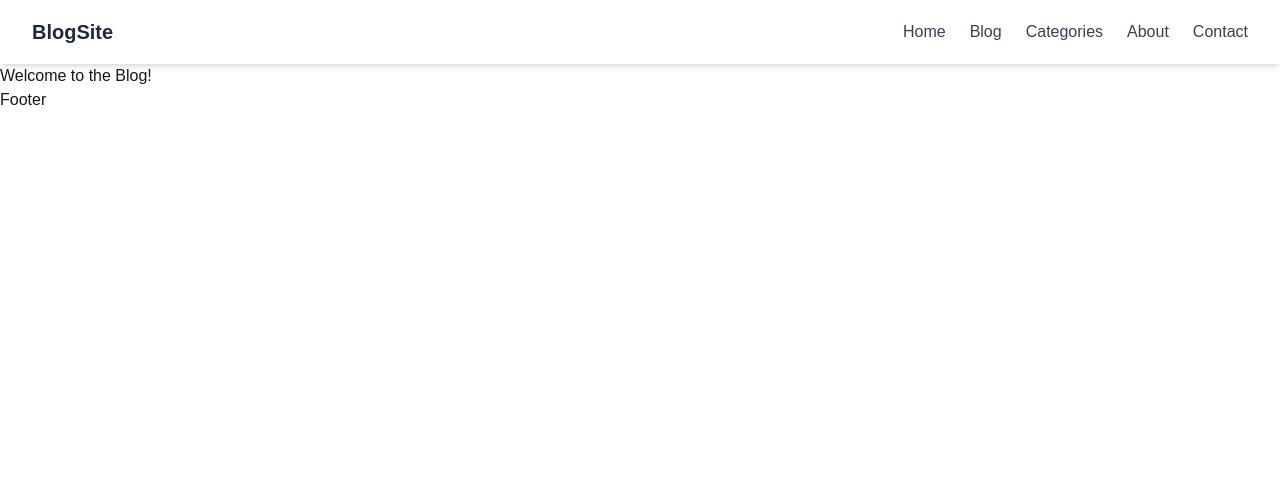
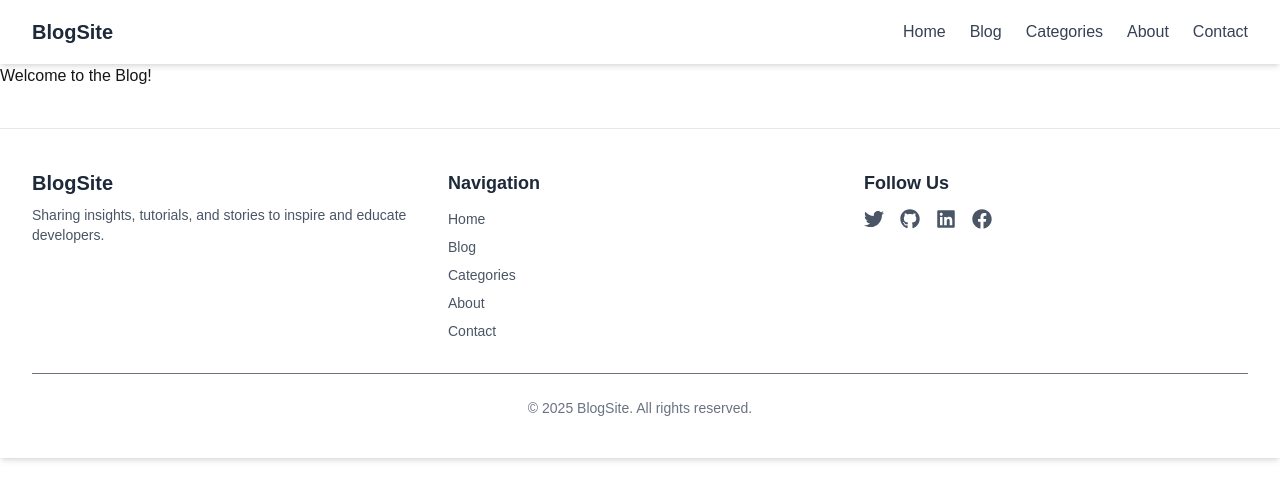
Before and after one commit to Pramodredd/Arena_learning, a Next.js app in the folder blog/: page / in a window 1280 px wide. Shown: the top 500 px of the page. Built offline with nearby package versions, Linux system fonts and the light colour scheme.

Commit message:
Added footer

```diff
--- a/blog/package.json
+++ b/blog/package.json
@@ -11,7 +11,8 @@
   "dependencies": {
     "next": "^15.3.1",
     "react": "^19.1.0",
-    "react-dom": "^19.1.0"
+    "react-dom": "^19.1.0",
+    "react-icons": "^5.5.0"
   },
   "devDependencies": {
     "@eslint/eslintrc": "^3",
--- a/blog/src/app/footer.tsx
+++ b/blog/src/app/footer.tsx
@@ -1,8 +1,57 @@
-  export default function Footer(){
+import Link from 'next/link';
+import { FaTwitter, FaGithub, FaLinkedin, FaFacebook } from 'react-icons/fa';
 
-    return(
-        <div>
-            <h1>Footer</h1>
+export default function Footer() {
+  return (
+    <footer className="bg-white shadow-md border-t border-gray-200 mt-10">
+      <div className="max-w-7xl mx-auto px-4 sm:px-6 lg:px-8 py-10">
+        <div className="grid grid-cols-1 md:grid-cols-3 gap-8">
+
+          {/* Brand */}
+          <div>
+            <h3 className="text-xl font-semibold text-gray-800">BlogSite</h3>
+            <p className="mt-2 text-sm text-gray-600">
+              Sharing insights, tutorials, and stories to inspire and educate developers.
+            </p>
+          </div>
+
+          {/* Navigation */}
+          <div>
+            <h4 className="text-lg font-semibold text-gray-800 mb-3">Navigation</h4>
+            <ul className="space-y-2 text-sm text-gray-600">
+              <li><Link href="/" className="hover:text-blue-500">Home</Link></li>
+              <li><Link href="/blog" className="hover:text-blue-500">Blog</Link></li>
+              <li><Link href="/categories" className="hover:text-blue-500">Categories</Link></li>
+              <li><Link href="/about" className="hover:text-blue-500">About</Link></li>
+              <li><Link href="/contact" className="hover:text-blue-500">Contact</Link></li>
+            </ul>
+          </div>
+
+          {/* Social Media */}
+          <div>
+            <h4 className="text-lg font-semibold text-gray-800 mb-3">Follow Us</h4>
+            <div className="flex space-x-4 text-gray-600 text-xl">
+              <a href="https://twitter.com" target="_blank" rel="noopener noreferrer" className="hover:text-blue-500">
+                <FaTwitter />
+              </a>
+              <a href="https://github.com" target="_blank" rel="noopener noreferrer" className="hover:text-gray-800">
+                <FaGithub />
+              </a>
+              <a href="https://linkedin.com" target="_blank" rel="noopener noreferrer" className="hover:text-blue-700">
+                <FaLinkedin />
+              </a>
+              <a href="https://facebook.com" target="_blank" rel="noopener noreferrer" className="hover:text-blue-600">
+                <FaFacebook />
+              </a>
+            </div>
+          </div>
         </div>
-    );
-  }
+
+        {/* Bottom bar */}
+        <div className="mt-8 border-t pt-6 text-center text-sm text-gray-500">
+          &copy; {new Date().getFullYear()} BlogSite. All rights reserved.
+        </div>
+      </div>
+    </footer>
+  );
+}
```
Also changed, not shown: 1 other file (tests, documents, lock files or other folders).
